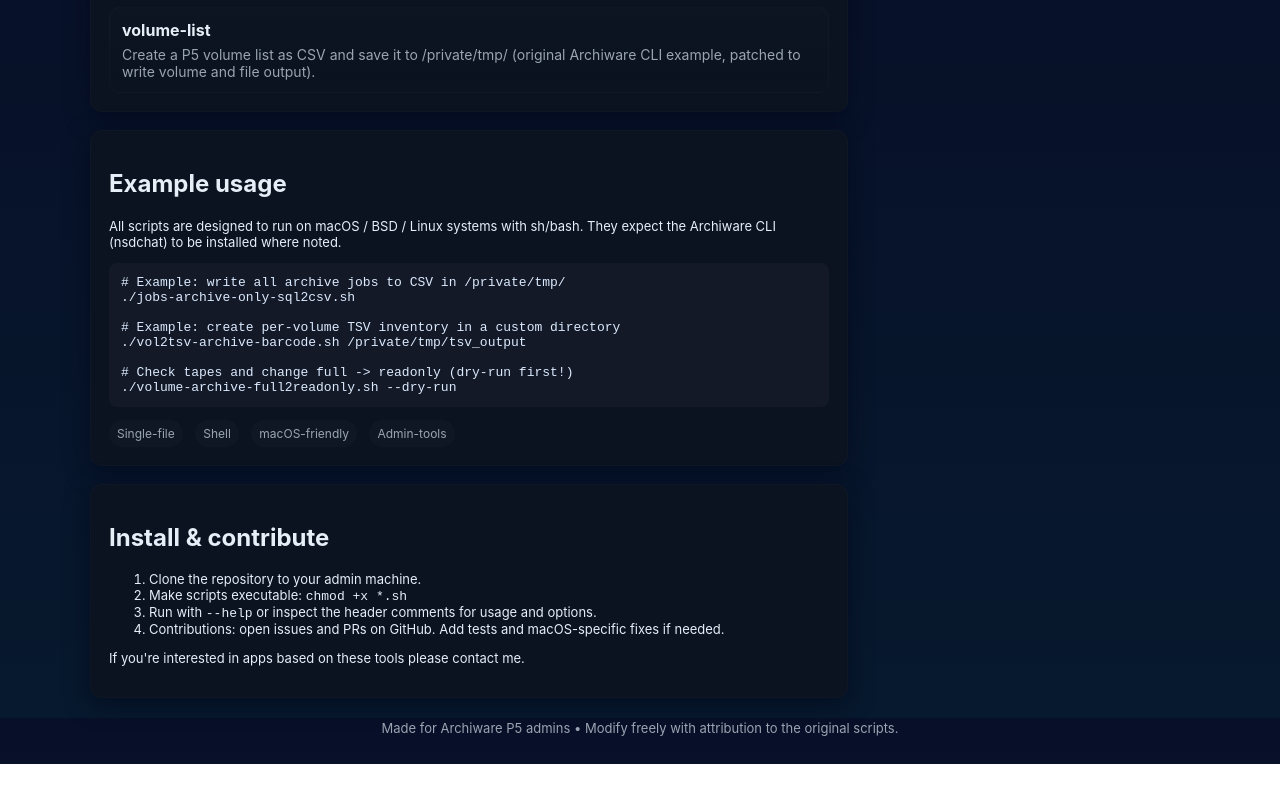
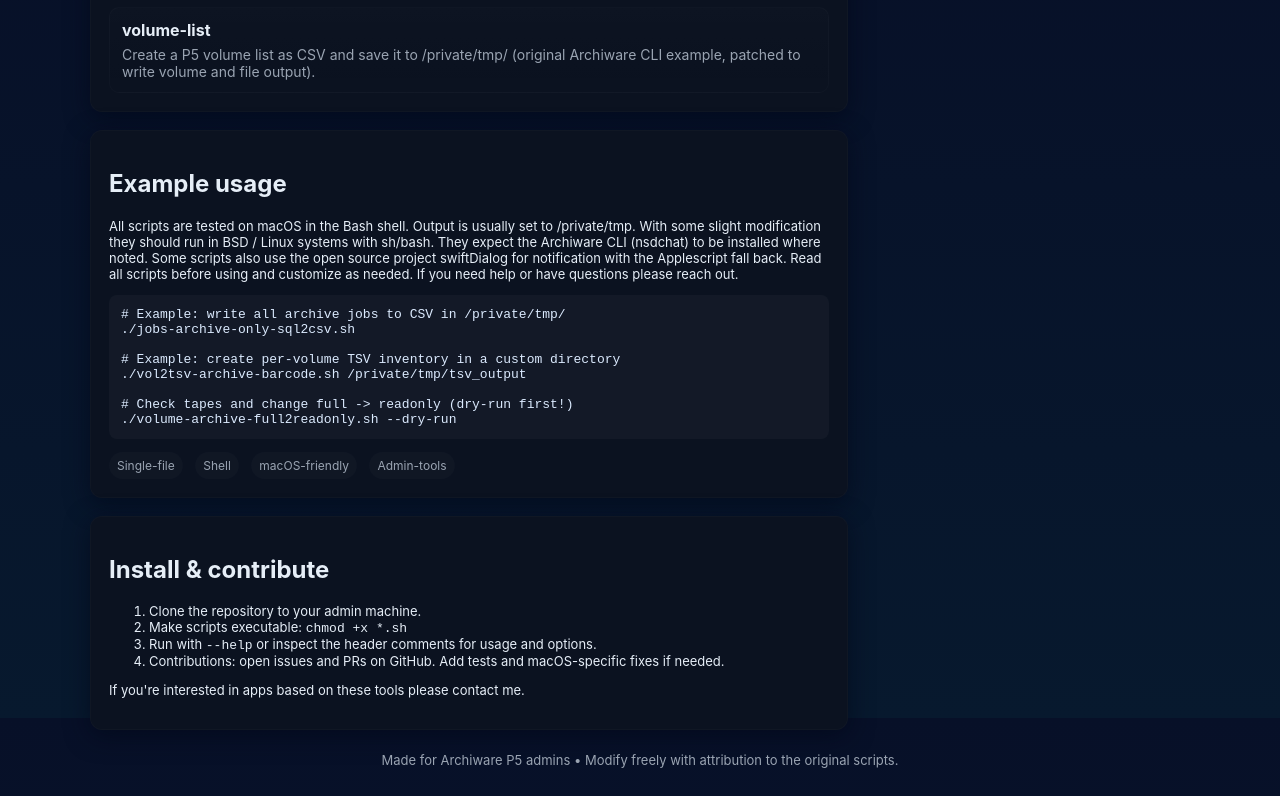
Before and after one commit to macvfx/Archiware, a plain HTML site: page index.html in a window 1280 px wide. Shown: the part 882-1678 px from the top of the page. Before the commit the page ends 1646 px from the top, so only its background shows below. Drawn offline with Linux system fonts and the light colour scheme.

Commit message:
Update index.html

```diff
--- a/index.html
+++ b/index.html
@@ -95,7 +95,7 @@
 
         <section class="card" style="margin-top:18px">
           <h2>Example usage</h2>
-          <p class="small">All scripts are designed to run on macOS / BSD / Linux systems with sh/bash. They expect the Archiware CLI (nsdchat) to be installed where noted.</p>
+          <p class="small">All scripts are tested on macOS in the Bash shell. Output is usually set to /private/tmp. With some slight modification they should run in BSD / Linux systems with sh/bash. They expect the Archiware CLI (nsdchat) to be installed where noted. Some scripts also use the open source project swiftDialog for notification with the Applescript fall back. Read all scripts before using and customize as needed. If you need help or have questions please reach out.</p>
 
           <pre><code># Example: write all archive jobs to CSV in /private/tmp/
 ./jobs-archive-only-sql2csv.sh
```
